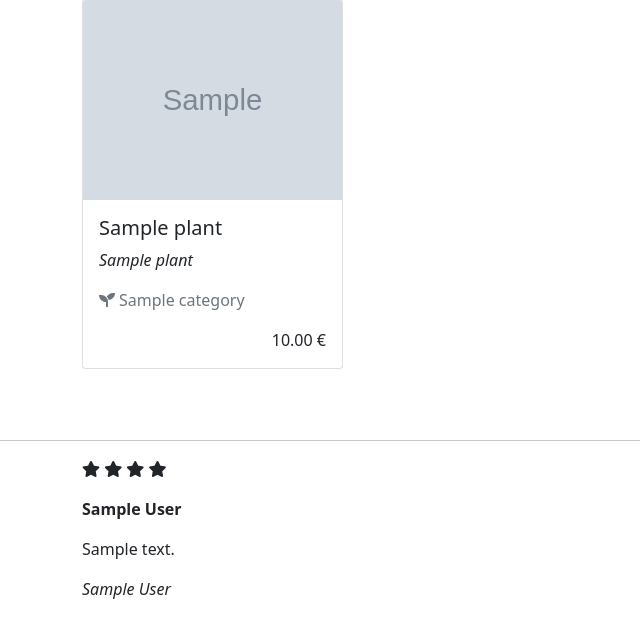
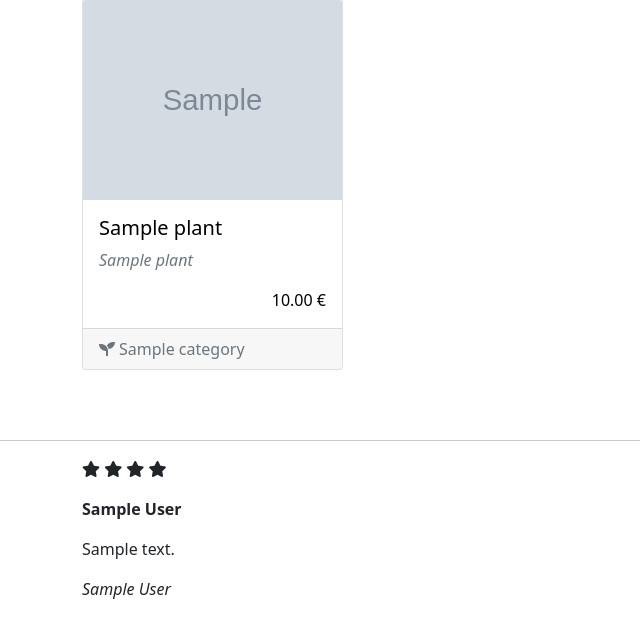
Before and after one commit to mangez84/juliasplants, a Django app: page /plants/ in a window 1280 px wide. Shown: the part 183-800 px from the top of the page, without its empty margins (0-640 px from the left). Run offline with Django 3.2, Linux system fonts and the light colour scheme; tables that the repository leaves empty hold one stand-in row (values such as "Sample post"); grey boxes marked "Sample" are stand-in pictures; some libraries are stand-ins or nearby versions.

Commit message:
Modify the plant templates to make the whole card body clickable

```diff
--- a/plants/static/plants/css/plants.css
+++ b/plants/static/plants/css/plants.css
@@ -1,14 +1,3 @@
-/*
-Override Bootstrap settings for card images
-Tip was found on https://stackoverflow.com/a/54207386
-*/
-
-.card-img-top {
-    width: 100%;
-    height: 25vh;
-    object-fit: cover;
-}
-
 /* Allow sort selector to shrink but not to grow */
 
 #sort-selector {
--- a/plants/templates/plants/plant_details.html
+++ b/plants/templates/plants/plant_details.html
@@ -28,8 +28,10 @@
                     </p>
                     <p class="card-text">{{ plant.description }}</p>
                     {% if plant.discount_price %}
-                    <p class="card-text ms-auto mt-auto"><del class="me-3">{{ plant.price }}
-                            €</del>{{ plant.discount_price }} €</p>
+                    <p class="card-text text-danger ms-auto mt-auto">
+                        <del class="text-black me-3">{{ plant.price }} €</del>
+                        {{ plant.discount_price }} €
+                    </p>
                     {% else %}
                     <p class="card-text ms-auto mt-auto">{{ plant.price }} €</p>
                     {% endif %}
--- a/plants/templates/plants/plants.html
+++ b/plants/templates/plants/plants.html
@@ -47,28 +47,28 @@
         {% for plant in plants %}
         <div class="col-12 col-md-6 col-lg-4 col-xl-3 mb-3">
             <div class="card">
-                <a href="{% url 'plant_details' plant.id %}">
+                <a class="text-decoration-none" href="{% url 'plant_details' plant.id %}">
                     <img src="{{ plant.image.url }}" class="card-img-top" alt="{{ plant.name }}">
+                    <div class="card-body d-flex flex-column">
+                        <h5 class="card-title text-black">
+                            {{ plant.name }}
+                        </h5>
+                        <p class="card-text text-muted"><em>{{ plant.botanical_name }}</em></p>
+                        {% if plant.discount_price %}
+                        <p class="card-text text-danger ms-auto mt-auto">
+                            <del class="text-black me-3">{{ plant.price }} €</del>
+                            {{ plant.discount_price }} €
+                        </p>
+                        {% else %}
+                        <p class="card-text text-black ms-auto mt-auto">{{ plant.price }} €</p>
+                        {% endif %}
+                    </div>
                 </a>
-                <div class="card-body d-flex flex-column">
-                    <h5 class="card-title">
-                        <a class="text-decoration-none text-dark" href="{% url 'plant_details' plant.id %}">
-                            {{ plant.name }}
-                        </a>
-                    </h5>
-                    <p class="card-text"><em>{{ plant.botanical_name }}</em></p>
-                    <p class="card-text">
-                        <a class="text-muted text-decoration-none"
-                            href="{% url 'plants' %}?category={{ plant.category.filter_name }}">
-                            <i class="fas fa-seedling me-1"></i>{{ plant.category.name }}
-                        </a>
-                    </p>
-                    {% if plant.discount_price %}
-                    <p class="card-text ms-auto mt-auto"><del class="me-3">{{ plant.price }}
-                            €</del>{{ plant.discount_price }} €</p>
-                    {% else %}
-                    <p class="card-text ms-auto mt-auto">{{ plant.price }} €</p>
-                    {% endif %}
+                <div class="card-footer text-muted">
+                    <a class="text-decoration-none text-muted"
+                        href="{% url 'plants' %}?category={{ plant.category.filter_name }}">
+                        <i class="fas fa-seedling me-1"></i>{{ plant.category.name }}
+                    </a>
                 </div>
             </div>
             {% if request.user.is_superuser %}
@@ -99,7 +99,7 @@
             </p>
             <p><strong>{{ comment.title }}</strong></p>
             <p>{{ comment.comment }}</p>
-            <p><em>{{ comment.profile.user.first_name }} {{ comment.profile.user.last_name }}</em></p>
+            <p><em>{{ comment.profile.user.get_full_name }}</em></p>
         </div>
         {% endfor %}
     </div>
--- a/static/css/base.css
+++ b/static/css/base.css
@@ -24,3 +24,14 @@ section {
 .badge {
     font-size: 0.5em;
 }
+
+/*
+Override Bootstrap settings for card images
+Tip was found on https://stackoverflow.com/a/54207386
+*/
+
+.card-img-top {
+    width: 100%;
+    height: 25vh;
+    object-fit: cover;
+}
```
